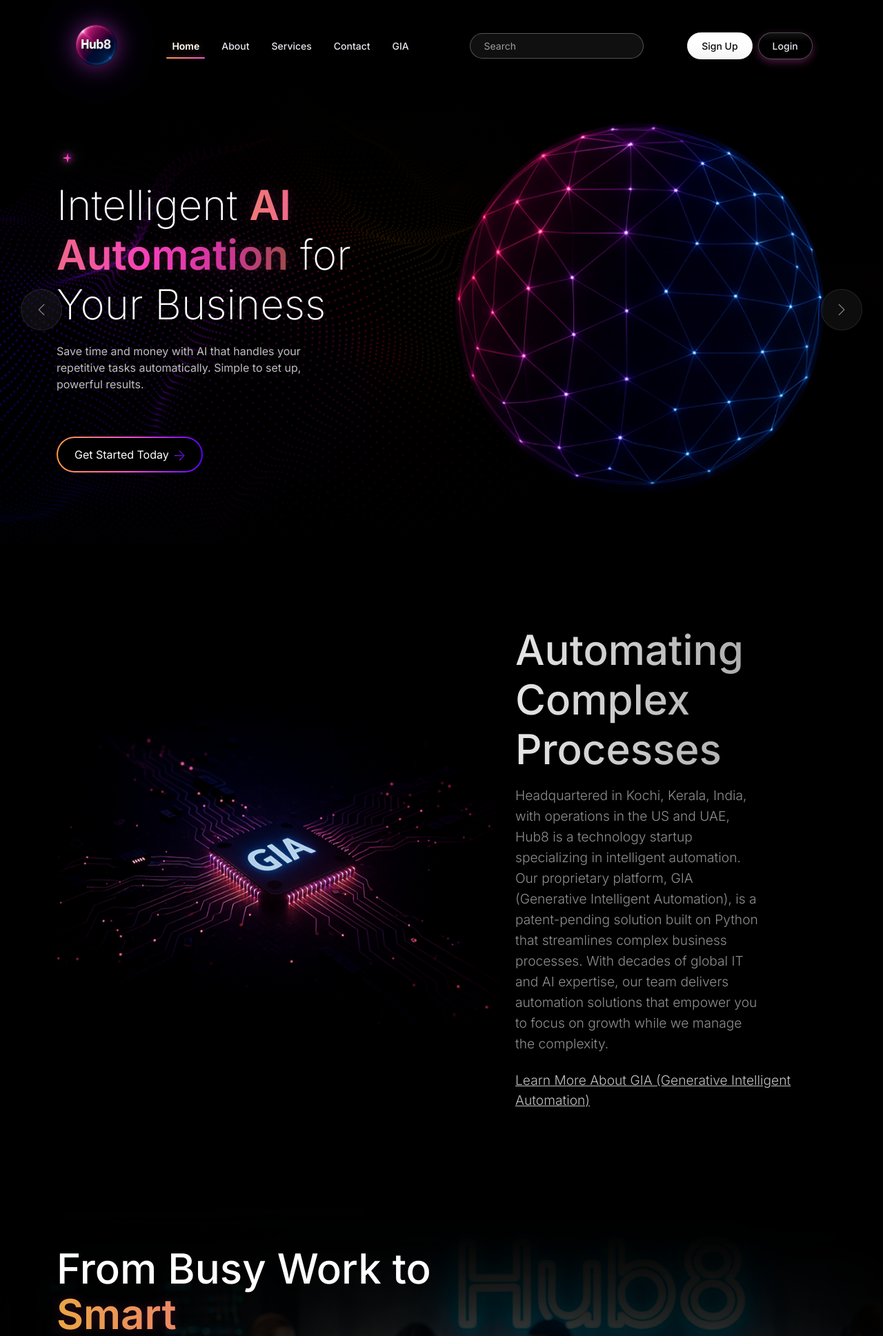
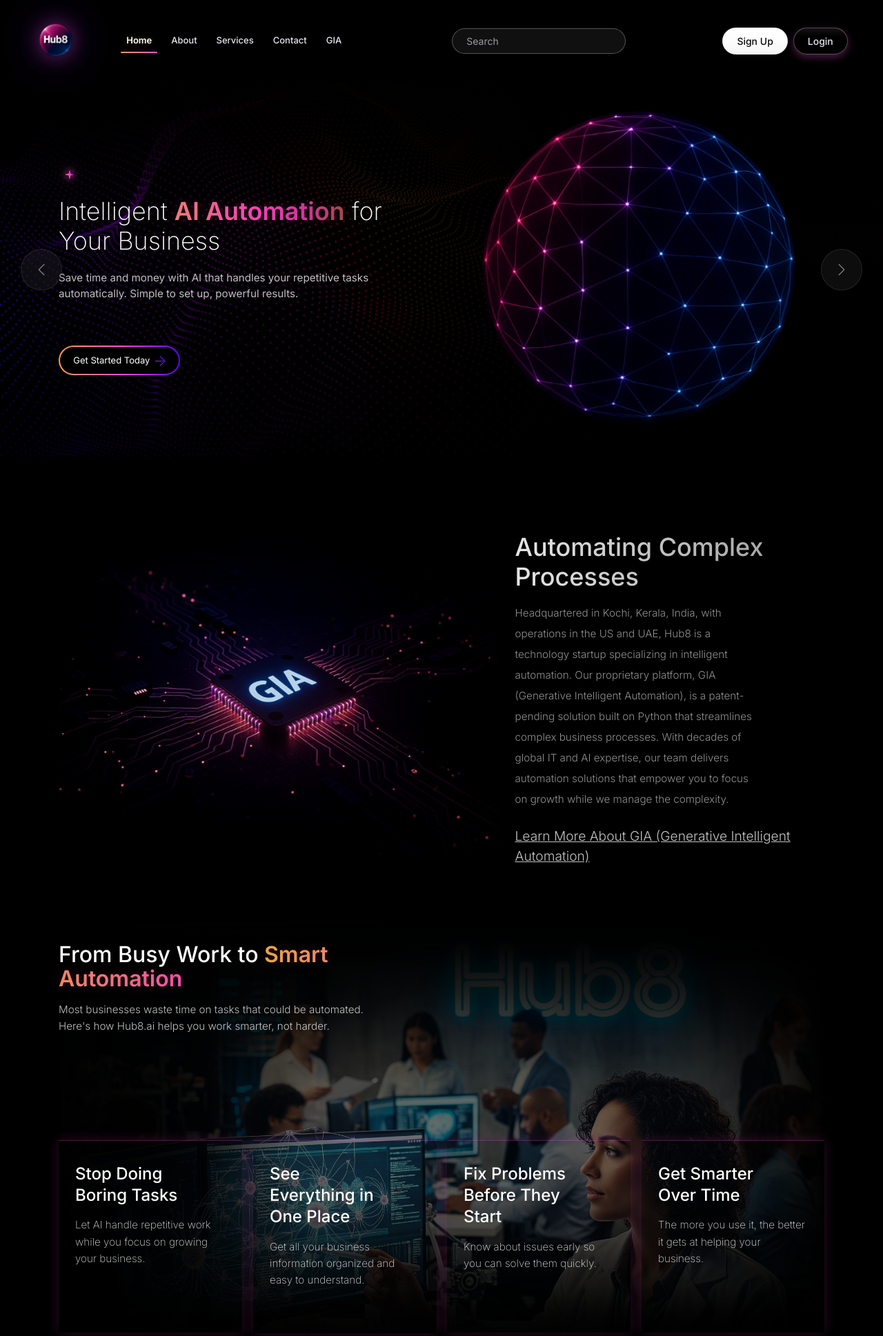
Before and after one commit to tomj0311/www, a PHP site: page / in a window 1280 px wide. Shown: the top 1937 px of the page at 69% size. Run offline with PHP 8.4, Linux system fonts and the light colour scheme.

Commit message:
Optimize responsive design for 14" laptops, adjusting padding, font sizes, and layout for improved usability and aesthetics

```diff
--- a/assets/style.css
+++ b/assets/style.css
@@ -102,6 +102,15 @@
 }
 
 @import url("https://fonts.googleapis.com/css2?family=Inter:ital,opsz,wght@0,14..32,100..900;1,14..32,100..900&display=swap");
+
+/*
+  RESPONSIVE DESIGN OPTIMIZATION
+  - Mobile: < 768px
+  - Tablet: 768px - 991px
+  - 14" Laptops: 992px - 1600px (optimized for 1366x768, 1440x900, 1600x900)
+  - Desktop: > 1600px
+*/
+
 html {
   font-size: 16px;
   font-family: "Inter", sans-serif;
@@ -113,6 +122,17 @@
   color: #fff;
   margin: 0;
   padding-top: 80px; /* Compensate for fixed header */
+}
+
+/* 14" laptop specific adjustments */
+@media (min-width: 992px) and (max-width: 1600px) {
+  body {
+    padding-top: 60px;
+  }
+
+  .container {
+    max-width: 1140px;
+  }
 }
 
 /* Offset anchor targets for fixed header */
@@ -339,8 +359,16 @@
   background: linear-gradient(to bottom, rgba(0, 0, 0, 0.4) 0%, rgba(0, 0, 0, 0.1) 50%, rgba(0, 0, 0, 0.4) 100%), url("Images/bannar-bg.png") center/cover no-repeat;
 }
 
+/* Reduce top margin on 14" screens */
+@media (min-width: 992px) and (max-width: 1600px) {
+  .banner {
+    margin-top: 10px;
+    padding: 2.5rem 0;
+  }
+}
+
 .banner .banner-content h1 {
-  font-size: 3.75rem;
+  font-size: clamp(2rem, 5vw, 3.75rem);
   padding-bottom: 12px;
   font-weight: 200;
   opacity: 0;
@@ -428,6 +456,13 @@
   margin-top: clamp(20px, 3vw, 32px);
 }
 
+/* Reduce top margin on 14" screens */
+@media (min-width: 992px) and (max-width: 1600px) {
+  .banner-carousel {
+    margin-top: 10px;
+  }
+}
+
 .carousel-slide {
   padding: 4rem 0;
   position: relative;
@@ -437,7 +472,7 @@
 }
 
 .banner-carousel .banner-content h1 {
-  font-size: 3.75rem;
+  font-size: clamp(2rem, 5vw, 3.75rem);
   padding-bottom: 12px;
   font-weight: 200;
   opacity: 0;
@@ -536,12 +571,61 @@
 /* Responsive styles for carousel */
 @media (min-width: 1200px) {
   .banner-carousel .banner-content.text-lg-start p {
-    max-width: 76%;
+    max-width: 90%;
   }
 
   .banner-carousel .banner-content.text-center p {
     max-width: 100%;
     margin: 0 auto;
+  }
+}
+
+/* 14" laptop screens (1366x768 to 1600x900) */
+@media (min-width: 992px) and (max-width: 1600px) {
+  .carousel-slide {
+    padding: 3rem 0;
+    min-height: 60vh;
+  }
+
+  .banner-carousel .banner-content h1 {
+    font-size: 2.5rem;
+  }
+
+  .banner-carousel .banner-content p {
+    font-size: 1rem;
+  }
+
+  .banner-carousel .banner-content.text-lg-start p {
+    max-width: 100%;
+  }
+
+  .hero-image {
+    max-width: 90%;
+    margin: 0 auto;
+  }
+
+  .info-section {
+    padding: 80px 0;
+  }
+
+  .info-section h2 {
+    font-size: 2.5rem;
+  }
+
+  .ai-engine-section {
+    padding: 80px 0;
+  }
+
+  .impact-section {
+    padding: 60px 0;
+  }
+
+  .cta-section {
+    padding: 80px 0;
+  }
+
+  .capabilities {
+    padding: 80px 0;
   }
 }
 
@@ -728,8 +812,16 @@
 .info-section {
   padding: 120px 0;
 }
+
+/* Reduce padding on 14" screens */
+@media (min-width: 992px) and (max-width: 1600px) {
+  .info-section {
+    padding: 60px 0 !important;
+  }
+}
+
 .info-section h2 {
-  font-size: 3.75rem;
+  font-size: clamp(2rem, 5vw, 3.75rem);
   /* 60px */
   margin-bottom: 1rem;
   background: linear-gradient(90deg, rgba(255, 255, 255, 0.9), rgba(255, 255, 255, 0.6));
@@ -958,7 +1050,7 @@
   -webkit-text-fill-color: transparent;
 }
 .ai-engine-section .main-heading {
-  font-size: 2.875rem;
+  font-size: clamp(1.75rem, 4vw, 2.875rem);
   font-weight: 500;
   margin-bottom: 28px;
   background: linear-gradient(to bottom, #ffffff 0%, #bababa 100%);
@@ -1091,7 +1183,7 @@
   margin-bottom: 50px;
 }
 .impact-section .impact-header h2 {
-  font-size: 3.75rem;
+  font-size: clamp(1.75rem, 5vw, 3.75rem);
   font-weight: 500;
   line-height: 1.1;
   background: linear-gradient(to bottom, #ffffff 0%, #bababa 100%);
@@ -1772,14 +1864,14 @@
 
 /* Header horizontal breathing room */
 .site-header .container-fluid {
-  padding-left: clamp(32px, 8vw, 160px) !important;
-  padding-right: clamp(32px, 8vw, 160px) !important;
+  padding-left: clamp(16px, 4vw, 80px) !important;
+  padding-right: clamp(16px, 4vw, 80px) !important;
 }
 
 /* Footer horizontal breathing room to match header */
 .site-footer .container-fluid {
-  padding-left: clamp(32px, 8vw, 160px) !important;
-  padding-right: clamp(32px, 8vw, 160px) !important;
+  padding-left: clamp(16px, 4vw, 80px) !important;
+  padding-right: clamp(16px, 4vw, 80px) !important;
 }
 
 /*# sourceMappingURL=style.css.map */
@@ -2451,6 +2543,135 @@
   }
 }
 
+/* 14" Laptop Optimization (1366x768, 1440x900, 1600x900) */
+@media (min-width: 992px) and (max-width: 1600px) {
+  /* Reduce excessive spacing on smaller laptops */
+  section {
+    padding: 50px 0 !important;
+  }
+
+  .banner, .banner-carousel {
+    padding: 2.5rem 0;
+    margin-top: 10px;
+  }
+
+  .info-section {
+    padding: 60px 0 !important;
+  }
+
+  .ai-engine-section, .impact-section, .capabilities, .cta-section {
+    padding: 50px 0 !important;
+  }
+
+  .automation-cards {
+    padding: 50px 0 !important;
+  }
+
+  /* Optimize font sizes for 14" screens */
+  h1 {
+    font-size: 2.5rem !important;
+  }
+
+  h2 {
+    font-size: 2rem !important;
+  }
+
+  h3 {
+    font-size: 1.5rem !important;
+  }
+
+  p, .description {
+    font-size: 0.95rem !important;
+  }
+
+  /* Reduce container padding */
+  .container {
+    padding-left: 15px !important;
+    padding-right: 15px !important;
+  }
+
+  /* Optimize header for 14" screens */
+  .site-header .nav-link {
+    font-size: 13px;
+    margin-right: 0.75rem;
+  }
+
+  .site-header .navbar-brand img {
+    height: 60px;
+  }
+
+  /* Adjust card padding */
+  .automation-card {
+    padding: 24px 20px;
+  }
+
+  .ai-engine-section .ai-cards .ai-card {
+    padding: 40px;
+  }
+
+  .impact-section .impact-cards .impact-card {
+    padding: 24px;
+  }
+
+  /* Optimize button sizes */
+  .btn-gradient-border, .btn-gradient {
+    padding: 0.6rem 1.2rem;
+    font-size: 13px;
+  }
+
+  /* Reduce hero image size on smaller laptops */
+  .hero-image {
+    max-width: 85%;
+  }
+
+  /* Optimize footer */
+  .site-footer {
+    padding: 60px 0 30px;
+    margin-top: 80px;
+  }
+
+  .footer-logo {
+    height: 60px;
+  }
+}
+
+/* Extra small 14" screens (1366x768) */
+@media (min-width: 992px) and (max-width: 1400px) {
+  .carousel-slide {
+    min-height: 55vh;
+    padding: 2.5rem 0;
+  }
+
+  .banner-carousel .banner-content h1 {
+    font-size: 2.25rem !important;
+  }
+
+  .info-section h2 {
+    font-size: 2.25rem !important;
+  }
+
+  .ai-engine-section .main-heading {
+    font-size: 2rem !important;
+  }
+
+  .impact-section .impact-header h2 {
+    font-size: 2rem !important;
+  }
+
+  /* Make cards more compact */
+  .automation-card {
+    padding: 20px 16px;
+  }
+
+  .ai-engine-section .ai-cards .ai-card {
+    padding: 30px;
+  }
+
+  .impact-section .impact-cards .impact-card {
+    padding: 20px;
+  }
+}
+
 /* Privacy Policy and Terms of Service Content Styles */
 .privacy-policy-content, .terms-of-service-content {
   color: #fff;
```
